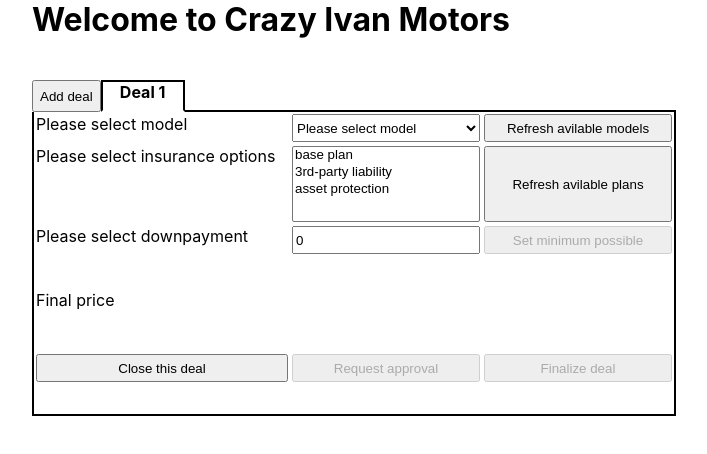
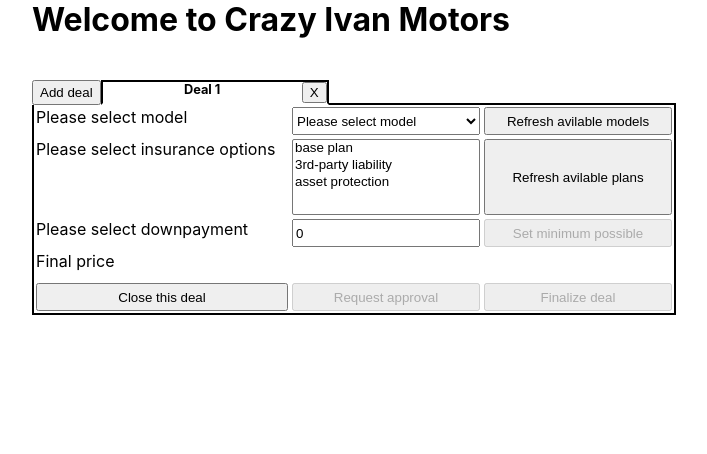
Before and after one commit to IKoshelev/ui-app-architecture-showcases, a React (Create React App) app: page / in a window 1280 px wide. Shown: the top 454 px of the page, without its empty margins (288-995 px from the left). Built offline with nearby package versions, Linux system fonts and the light colour scheme.

Commit message:
Removed workaround showcse to avoid confusion; Added dynamic headers to tabs; Improved css sizing;

```diff
--- a/src/App.VM.ts
+++ b/src/App.VM.ts
@@ -19,7 +19,7 @@ class AppVM {
     @action.bound
     public addNewDeal() {
         this.coutner += 1;
-        const vm = new CarPurchaseVM(`Deal ${this.coutner}`)
+        const vm = new CarPurchaseVM(`Deal ${this.coutner}`, this.closeDeal);
         this.capPurchaseVMs.push(vm);
         this.activeCapPurchaseVM = vm;
     }
@@ -30,14 +30,17 @@ class AppVM {
     }
 
     @action.bound
-    public closeActiveDeal() {
-        const index = this.capPurchaseVMs.findIndex((x) => x === this.activeCapPurchaseVM);
+    private closeDeal(dealVm: CarPurchaseVM) {
+        const index = this.capPurchaseVMs.findIndex((x) => x === dealVm);
         if (index === -1) {
             return;
         }
-        this.activeCapPurchaseVM =
-            this.capPurchaseVMs[index - 1]
-            ?? this.capPurchaseVMs[index + 1];
+
+        if (this.activeCapPurchaseVM === this.capPurchaseVMs[index]) {
+            this.activeCapPurchaseVM =
+                this.capPurchaseVMs[index - 1]
+                ?? this.capPurchaseVMs[index + 1];
+        }
 
         this.capPurchaseVMs.splice(index, 1);
     }
--- a/src/App.css
+++ b/src/App.css
@@ -1,7 +1,7 @@
 #app-root {
     display: grid;
     grid-template-columns:  1fr 40em 1fr;
-    grid-template-rows:  5em 21em auto;
+    grid-template-rows:  5em auto auto;
 }
 
 .main-logo {
@@ -17,7 +17,7 @@
 
     display: grid;
     grid-template-columns:  1fr;
-    grid-template-rows:  2em 19em;
+    grid-template-rows:  auto auto;
 }
 
 
@@ -39,13 +39,26 @@
 .screens>.tabs>.deal-tab-header {
     border: 2px solid black;
     flex-grow: 0;
-    width: 5em;
+    width: 14em;
     text-align: center;
+    display: flex;
+    flex-direction: row;
 }
 
 .screens>.tabs>.deal-tab-header.active {
     font-weight: bold;
     border-bottom: 2px solid #ffffff00;
+}
+
+.screens>.tabs>.deal-tab-header>.header-text {
+    flex-grow: 1;
+    overflow: hidden;
+
+    font-size: 0.8em;
+}
+
+.screens>.tabs>.deal-tab-header>.close-button {
+    flex-grow: 0;
 }
 
 .screens>.active-tab {
--- a/src/App.tsx
+++ b/src/App.tsx
@@ -1,5 +1,5 @@
 import React from 'react';
-import { observer } from 'mobx-react';
+import { observer, Observer } from 'mobx-react';
 
 import { CarPurchase } from './screens/car-purchase/components/CarPurchase';
 import { appVm } from './App.VM';
@@ -27,40 +27,35 @@ export const App = observer(() => {
             <div
               className={`deal-tab-header ${x === appVm.activeCapPurchaseVM ? 'active' : ''}`}
               key={x.id}
-              onClick={() => appVm.setActiveDeal(x)}
             >
-              {x.id}
+              <Observer>
+                {() => {
+                  console.log(`rendering header for ${x.id}`);
+                  return (<>
+                    <div
+                      className='header-text'
+                      onClick={() => appVm.setActiveDeal(x)}
+                    >
+                      {x.tabHeader}
+                    </div>
+                  </>);
+                }}
+              </Observer>
+              <button
+                className='close-button'
+                onClick={x.close}
+              >
+                X
+                </button>
             </div>
           ))
         }
       </div>
 
-      <div
-        className={`active-tab ${appVm.activeCapPurchaseVM?.cssClassName}`}
-      >
+      <div className={`active-tab`}>
         {
           appVm.activeCapPurchaseVM &&
-          <>
-            <CarPurchase
-              vm={appVm.activeCapPurchaseVM}
-              additionalElems={() => (
-                /* This is just to show how to split React node definition
-                  from its rendering, usually to place it deeper into the DOM tree;
-                  This approach is to be used very sparringly, it is spaghettish;
-                  Cleaner approach is - VM receives a callback function to request
-                  its own closing or emits an appropriate event, defines and renders
-                  a button to trigger it;
-               */
-                <button
-                  className='button-close-active-deal'
-                  onClick={appVm.closeActiveDeal}
-                >
-                  Close this deal
-                </button>
-              )}
-            />
-
-          </>
+          <CarPurchase vm={appVm.activeCapPurchaseVM} />
         }
       </div>
 
--- a/src/api/CarInventory.Client.ts
+++ b/src/api/CarInventory.Client.ts
@@ -24,8 +24,8 @@ class CarInventoryClient {
             },
             {
                 id: 3,
-                description: 'Lamborgini Hurricane',
-                basePrice: 280000
+                description: 'Porsche Cayene',
+                basePrice: 90000
             }
         ]
     }
--- a/src/api/Financing.Client.ts
+++ b/src/api/Financing.Client.ts
@@ -67,7 +67,7 @@ class FinancingClient {
 
         if (carModel.basePrice / 5 <= downpayment) {
             return getApprovedFinancing(
-                moment().add(15, 's').toDate()
+                moment().add(15 + Math.random() * 30, 's').toDate()
             );
         }
 
--- a/src/screens/car-purchase/components/CarPurchase.VM.ts
+++ b/src/screens/car-purchase/components/CarPurchase.VM.ts
@@ -9,8 +9,9 @@ import { financingClient } from "../../../api/Financing.Client";
 
 export class CarPurchaseVM {
 
-    constructor(id: string) {
+    constructor(id: string, onClose?: (_this: CarPurchaseVM) => void) {
         this.id = id;
+        this.onClose = onClose;
         this.carPurchaseModel = new CarPurchaseModel();
 
         this.carModelSelectorVM = new CarModelsSelectorVM(this.carPurchaseModel);
@@ -22,6 +23,7 @@ export class CarPurchaseVM {
     public readonly cssClassName = 'car-purchase-deal' as const;
 
     public readonly id: string;
+    private readonly onClose?: (_this: CarPurchaseVM) => void;
 
     public readonly carPurchaseModel: CarPurchaseModel;
     public readonly carModelSelectorVM: CarModelsSelectorVM;
@@ -43,6 +45,24 @@ export class CarPurchaseVM {
             || this.ensurancePlanSelectorVM.isLoading
             || this.carModelSelectorVM.isLoading
             || this.carPurchaseModel.isLoading;
+    }
+
+    @computed
+    public get tabHeader() {
+        if (!this.carPurchaseModel.carModel) {
+            return `${this.id}`;
+        }
+
+        let state: string = '';
+        if (this.dealState === 'deal-finalized') {
+            state = 'done';
+        } else if (this.dealState === 'approval-perpetual') {
+            state = 'approved'
+        } else if (typeof this.dealState !== 'string') {
+            state = `${this.dealState.approvalExpiresInSeconds} sec`;
+        }
+
+        return `${this.carPurchaseModel.carModel.description} ${state}`;
     }
 
     @computed
@@ -174,4 +194,10 @@ export class CarPurchaseVM {
             this._isLoading = false;
         }
     }
+
+    @action.bound
+    public close() {
+        // clean deal, probably by notifying backend
+        this.onClose?.(this);
+    }
 }
--- a/src/screens/car-purchase/components/CarPurchase.css
+++ b/src/screens/car-purchase/components/CarPurchase.css
@@ -1,7 +1,7 @@
 .car-purchase-deal {
     display: grid;
     grid-template-columns:  16em 12em 12em;
-    grid-template-rows: 2em 5em 2em 2em 2em 2em 2em 2em;
+    grid-template-rows: 2em 5em 2em auto 2em auto 2em auto;
 }
 
 .car-purchase-deal>* {
--- a/src/screens/car-purchase/components/CarPurchase.tsx
+++ b/src/screens/car-purchase/components/CarPurchase.tsx
@@ -7,12 +7,11 @@ import { NumericInput } from "../../../generic-components/numeric-input/NumericI
 import './CarPurchase.css';
 
 export const CarPurchase: React.FunctionComponent<{
-    vm: CarPurchaseVM,
-    additionalElems?: () => React.ReactNode
-}> = observer(({ vm, additionalElems }) => {
+    vm: CarPurchaseVM
+}> = observer(({ vm }) => {
     console.log('Rendering CarPurchase', new Date());
 
-    return <>
+    return <div className='car-purchase-deal'>
         <div className='car-purchase-model-selector-label'>
             Please select model
         </div>
@@ -63,6 +62,12 @@ export const CarPurchase: React.FunctionComponent<{
             Request approval
         </button>
         <button
+            className='button-close-active-deal'
+            onClick={vm.close}
+        >
+            Close this deal
+        </button>
+        <button
             className='button-finalzie-deal'
             disabled={!vm.canFinalizeDeal}
             onClick={vm.finalzieDeal}
@@ -75,10 +80,7 @@ export const CarPurchase: React.FunctionComponent<{
                 {vm.messages.map(x => (<div key={x}>{x}</div>))}
             </div>
         }
-        {
-            additionalElems?.()
-        }
-    </>
+    </div>
 
     function getDealStateDescription(state: typeof vm.dealState) {
         if (state === 'deal-finalized') {
```
